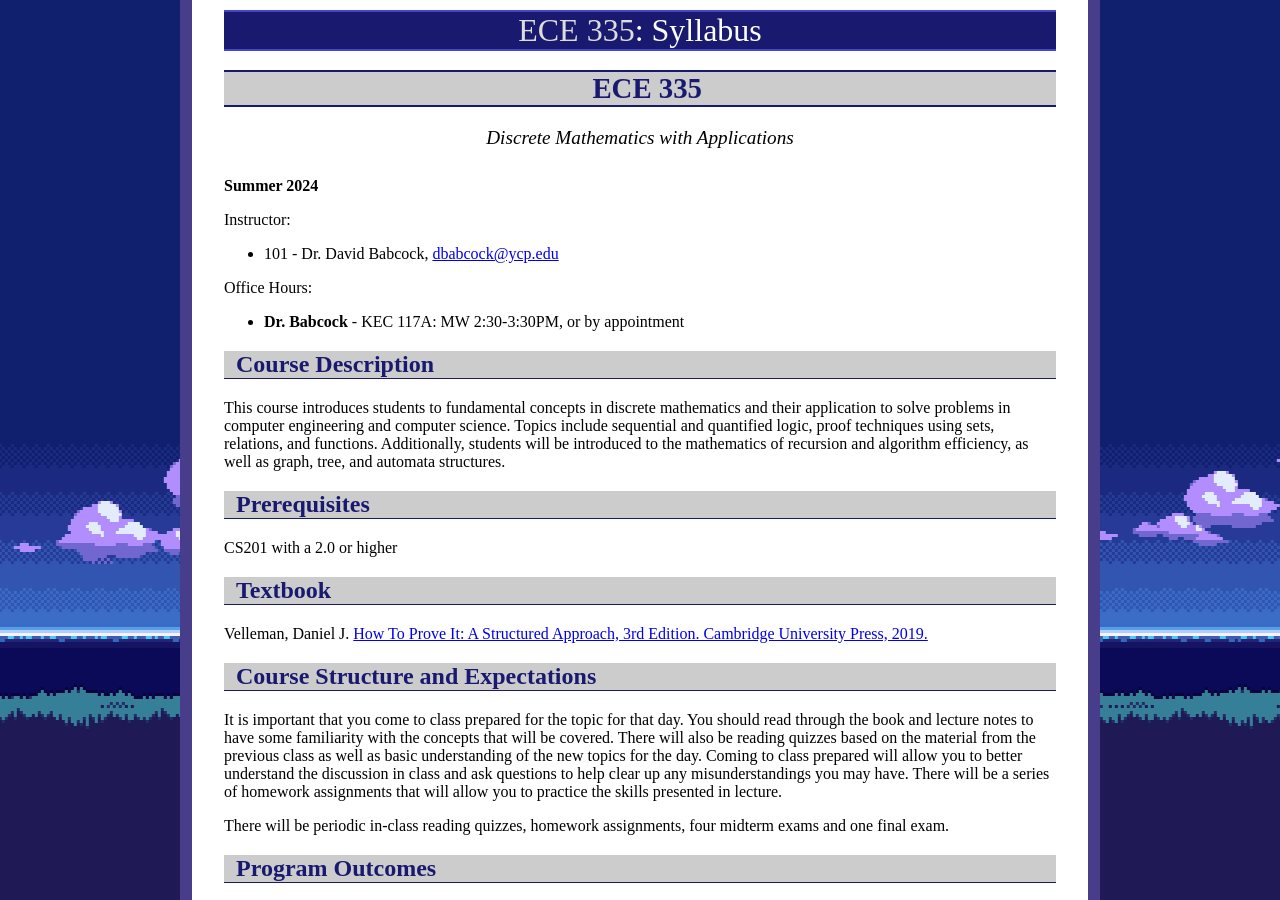
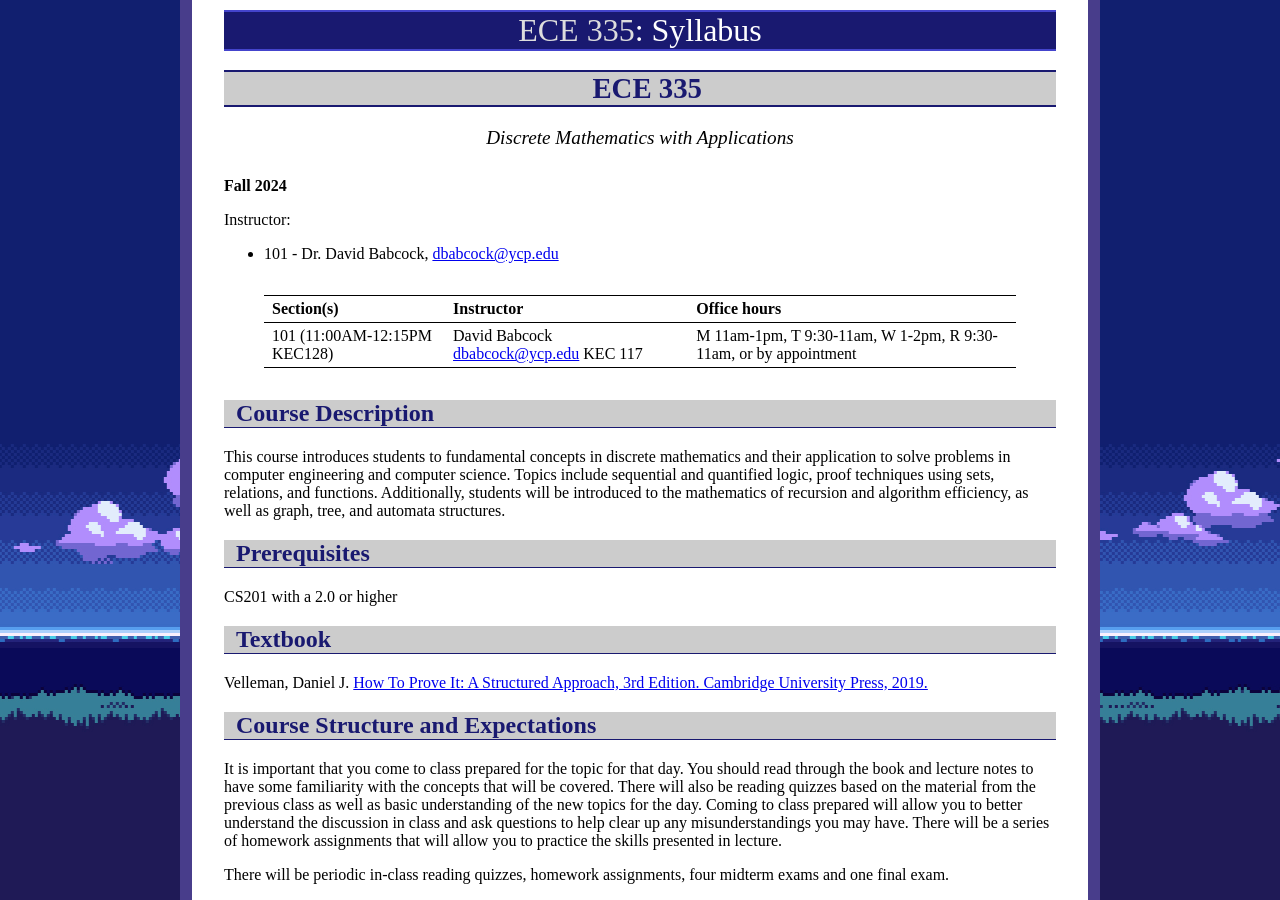
Before and after one commit to ycpcs/ece335-fall2024, a Jekyll site: the page built from syllabus.md, in a window 1280 px wide and 900 px high. Built offline with Jekyll 4.4.1, drawn with Linux system fonts in a browser that asks for light colours.

Commit message:
update syllabus
update syllabus

```diff
--- a/syllabus.md
+++ b/syllabus.md
@@ -7,13 +7,14 @@ title: "Syllabus"
 
 <div id="subtitle">Discrete Mathematics with Applications</div>
 
-**Summer 2024**
+**Fall 2024**
 
 Instructor:
 - 101 - Dr. David Babcock, <dbabcock@ycp.edu>
 
-Office Hours:
-- **Dr. Babcock** - KEC 117A: MW 2:30-3:30PM, or by appointment
+> Section(s) | Instructor | Office hours
+> ---------- | ---------- | ------------
+> 101 (11:00AM-12:15PM KEC128) | David Babcock <dbabcock@ycp.edu> KEC 117 | M 11am-1pm, T 9:30-11am, W 1-2pm, R 9:30-11am, or by appointment
 
 Course Description
 ------------------
```
